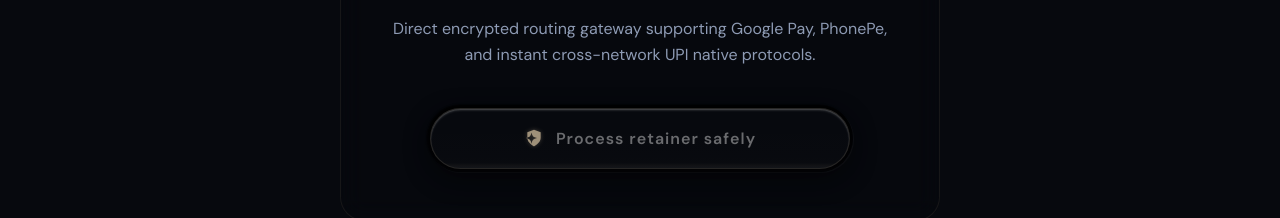
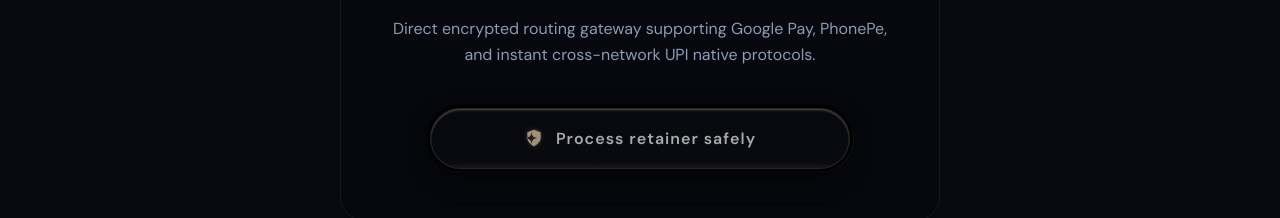
Before and after one commit to saumynayi007-web/codeland-creations, a website: page index.html in a window 1280 px wide. Shown: the part 2180-2398 px from the top of the page. Drawn offline with nearby package versions, Linux system fonts and the light colour scheme; a web font is replaced by a local one.

Commit message:
Add files via upload

```diff
--- a/index.html
+++ b/index.html
@@ -1085,7 +1085,7 @@
         .gen-btn-letter {
             position: relative;
             display: inline-block;
-            color: rgba(255, 255, 255, 0.4);
+            color: rgba(255, 255, 255, 0.655);
             transition: color var(--transition), text-shadow var(--transition);
         }
 
```
